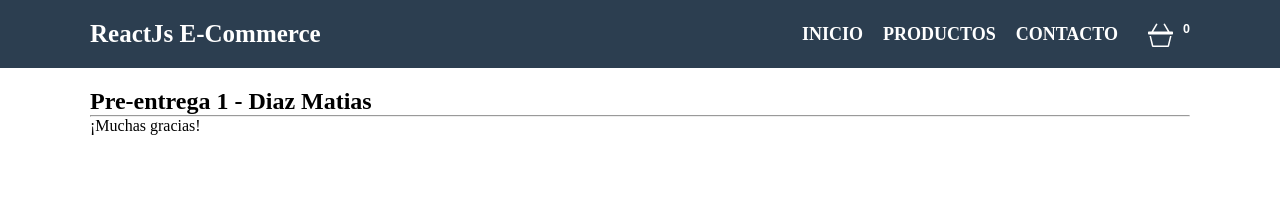
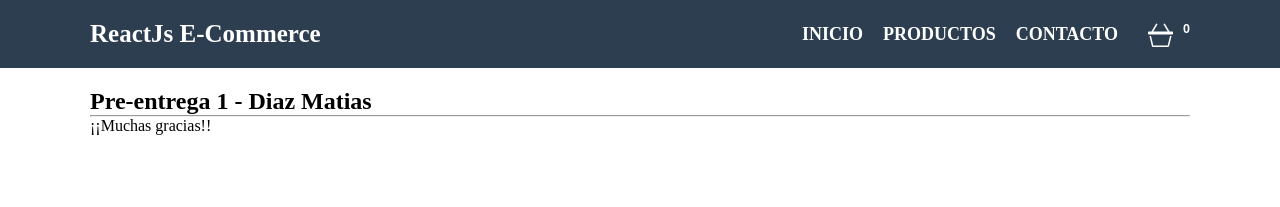
Before and after one commit to DiazMD/EntregaFinal-Diaz, a React (Vite) app: page / in a window 1280 px wide. Shown: the top 207 px of the page. Built offline with nearby package versions, Linux system fonts and the light colour scheme.

Commit message:
Solucion git

```diff
--- a/src/components/ItemListContainer/ItemListContainer.jsx
+++ b/src/components/ItemListContainer/ItemListContainer.jsx
@@ -6,7 +6,7 @@ export const ItemListContainer = ({proyecto}) => {
         <div className="catalogoContainer">
             <h2>{proyecto}</h2>
             <hr />
-            <p>¡Muchas gracias!</p>
+            <p>¡¡Muchas gracias!!</p>
         </div>
     )
 }
```
